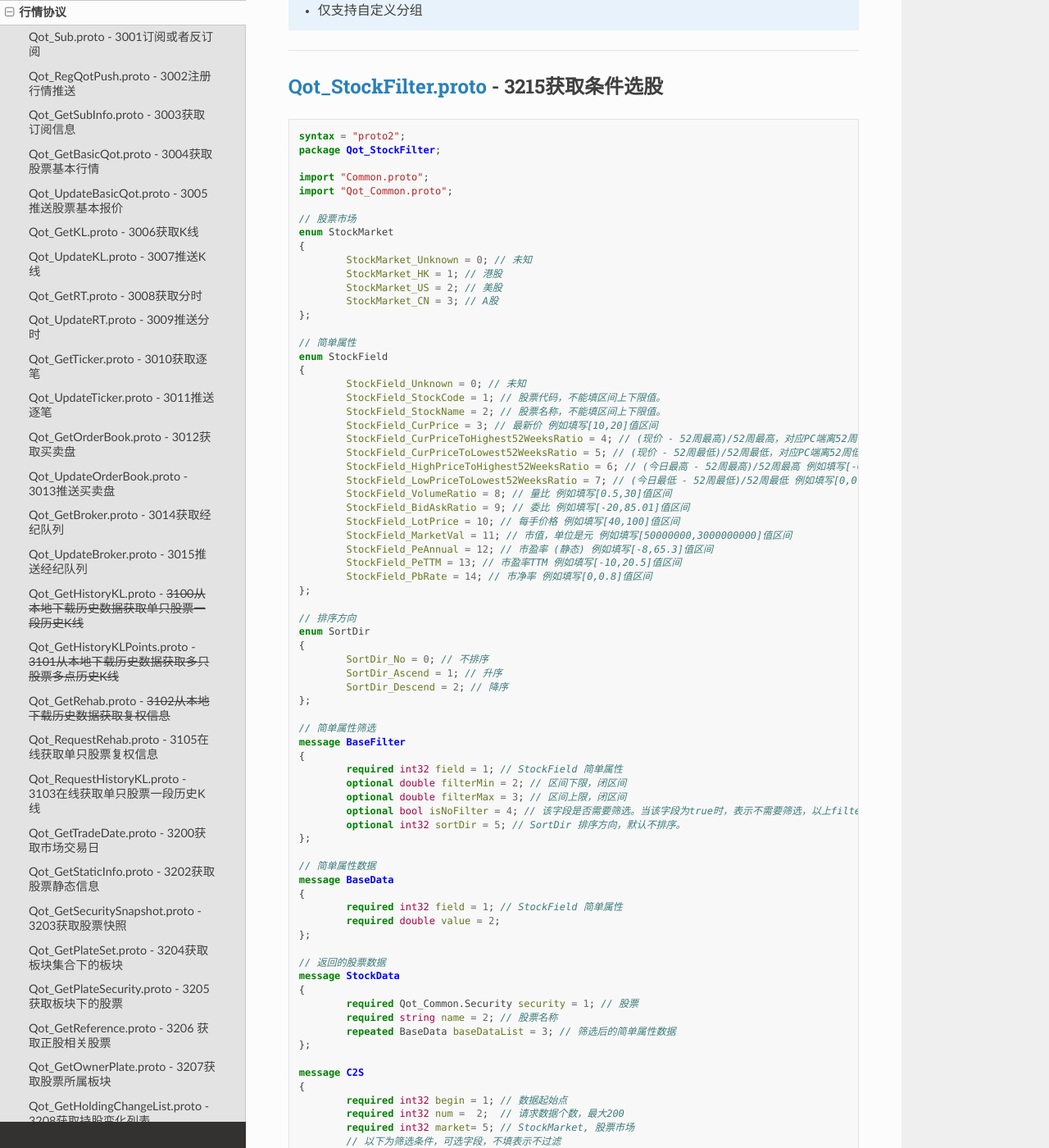
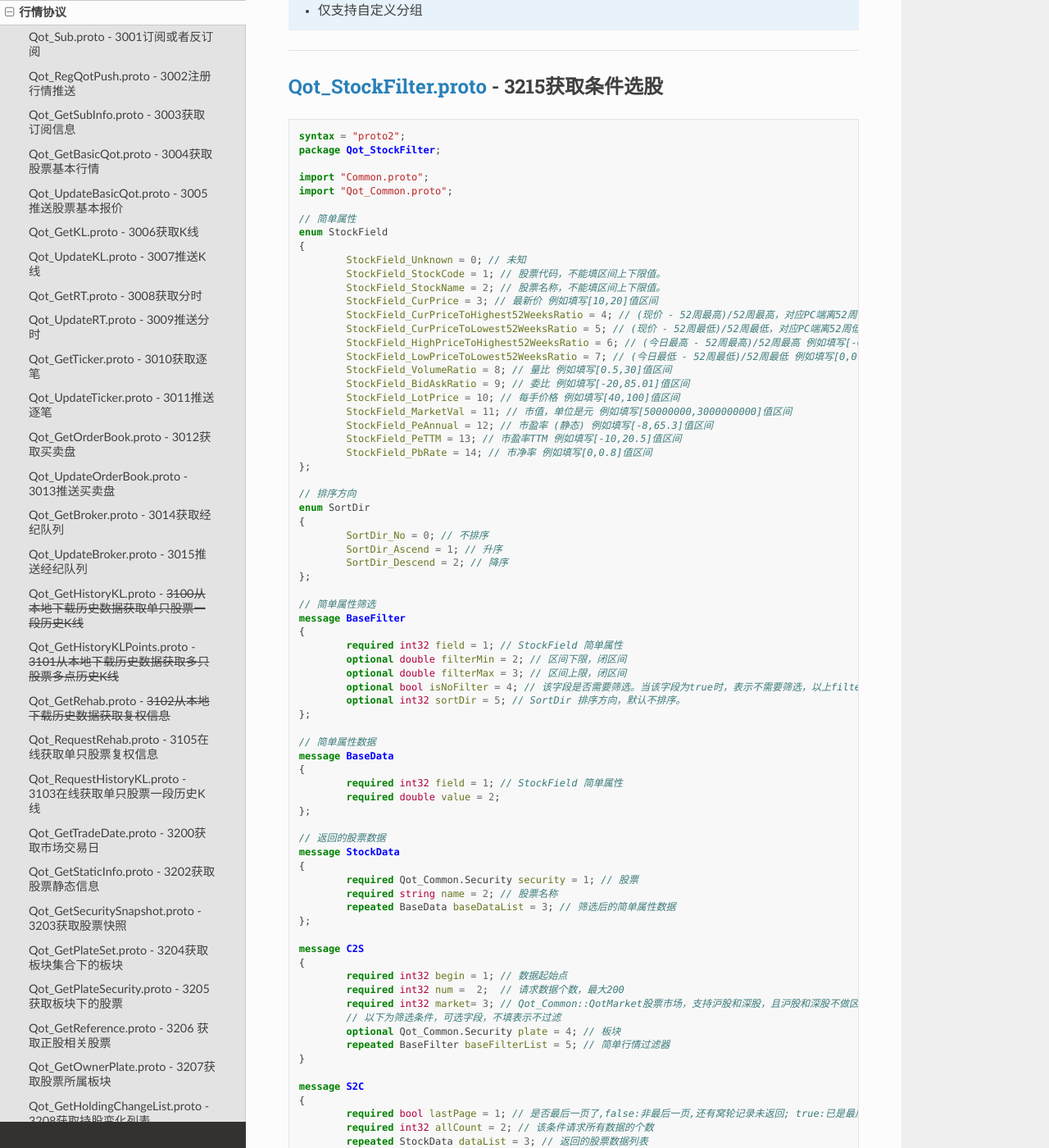
Before and after one commit to FutunnOpen/futu-api-doc, a Sphinx documentation site: the page built from doc_maker/source/protocol/quote_protocol.rst, in a window 1280 px wide and 1400 px high, scrolled down 33962 px. Shown: the whole window at 82% size. Built offline with Sphinx 7.4.7 and the Read the Docs theme 2.0.0, drawn with Linux system fonts in a browser that asks for light colours; some of the changed text lies outside the part shown.

Commit message:
fix 条件选股的市场sz和sh都作为cn处理。

```diff
--- a/doc_maker/source/api/Quote_API.rst
+++ b/doc_maker/source/api/Quote_API.rst
@@ -69,8 +69,6 @@
  .. _SortField: Base_API.html#sortfield
 
  .. _SysConfig.enable_proto_encrypt: Base_API.html#enable_proto_encrypt
-
- .. _StockMarket: Base_API.html#stockmarket
 
  .. _StockField: Base_API.html#stockfield
 
@@ -1741,7 +1739,7 @@ get_stock_filter
 
  获取条件选股
 
- :param market: 市场类型，StockMarket_
+ :param market: 市场标识，注意这里不区分沪，深,输入沪或者深都会返回沪深市场的股票（这个是和客户端保持一致的）参见 Market_
  :param filter_list: 简单属性筛选条件的枚举值，筛选条件是SimpleFilter类型数据的list对象field，对象field的相关参数如下：
 
         ============================================   ===========   ================================================
--- a/doc_maker/source/protocol/quote_protocol.rst
+++ b/doc_maker/source/protocol/quote_protocol.rst
@@ -1905,15 +1905,6 @@
 	import "Common.proto";
 	import "Qot_Common.proto";
 
-	// 股票市场
-	enum StockMarket
-	{
-		StockMarket_Unknown = 0; // 未知
-		StockMarket_HK = 1; // 港股
-		StockMarket_US = 2; // 美股
-		StockMarket_CN = 3; // A股
-	};
-
 	// 简单属性
 	enum StockField
 	{
@@ -1971,10 +1962,10 @@
 	{
 		required int32 begin = 1; // 数据起始点
 		required int32 num =  2;  // 请求数据个数，最大200
-		required int32 market= 5; // StockMarket, 股票市场
+		required int32 market= 3; // Qot_Common::QotMarket股票市场，支持沪股和深股，且沪股和深股不做区分都代表A股市场。
 		// 以下为筛选条件，可选字段，不填表示不过滤
-		optional Qot_Common.Security plate = 6; // 板块
-		repeated BaseFilter baseFilterList = 7; // 简单行情过滤器
+		optional Qot_Common.Security plate = 4; // 板块
+		repeated BaseFilter baseFilterList = 5; // 简单行情过滤器
 	}
 
 	message S2C
@@ -2002,7 +1993,7 @@
 .. note::
 
 	* 股票结构参考 `Security <base_define.html#security>`_
-	* 股票市场参考 `StockMarket <base_define.html#stockmarket>`_
+	* 市场类型参考 `QotMarket <base_define.html#qotmarket>`_
 	* 简单属性筛选条件参考 `StockField <base_define.html#stockfield>`_
 	* 排序方向参考 `SortDir <base_define.html#sortdir>`_
 	* 限频接口：30秒内最多10次
```
Also changed, not shown: doc_maker/source/protocol/base_define.rst (+0 -15 lines).
